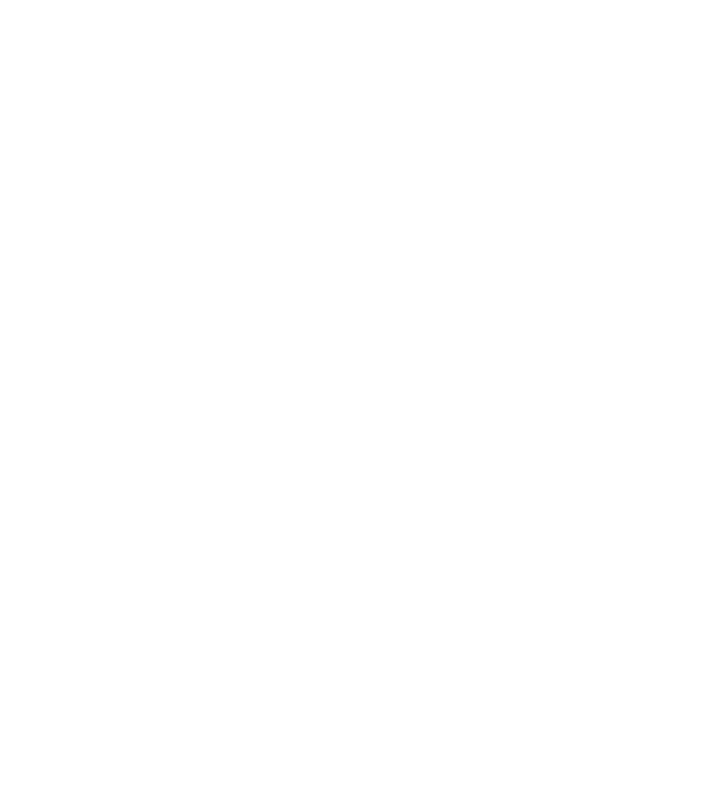
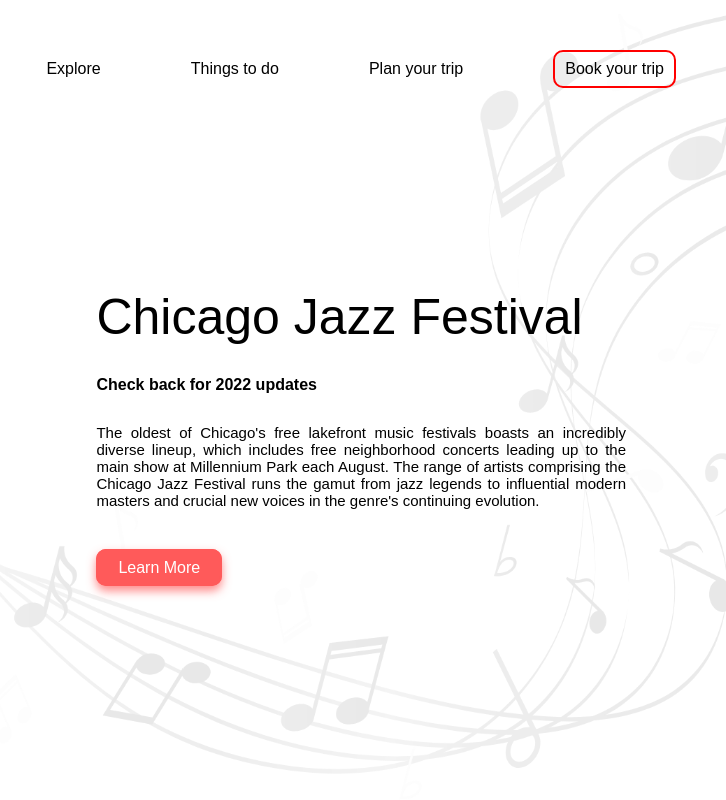
Before and after one commit to Prajwal8357/Music-Festival, a plain HTML site: page index.html in a window 1280 px wide. Shown: the full height of the page, 554-1280 px from the left. Drawn offline with Linux system fonts and the light colour scheme; a web font is replaced by a local one.

Commit message:
Done with the Project

```diff
--- a/index.html
+++ b/index.html
@@ -32,7 +32,34 @@
         <img src="play.png" alt="playImg" class="play-img" />
         <p class="watch-video">Watch Video</p>
       </div>
-      <div class="col-2"></div>
+
+      <!-- Second Column Starts here -->
+      <div class="col-2">
+        <div class="nav-2">
+          <ul>
+            <li><a href="#">Explore</a></li>
+            <li><a href="#">Things to do </a></li>
+            <li><a href="#">Plan your trip</a></li>
+            <li><a href="#" class="btn-1">Book your trip</a></li>
+          </ul>
+
+          <div class="right-text">
+            <h1>Chicago Jazz Festival</h1>
+            <h4>Check back for 2022 updates</h4>
+            <p>
+              The oldest of Chicago's free lakefront music festivals boasts an
+              incredibly diverse lineup, which includes free neighborhood
+              concerts leading up to the main show at Millennium Park each
+              August. The range of artists comprising the Chicago Jazz Festival
+              runs the gamut from jazz legends to influential modern masters and
+              crucial new voices in the genre's continuing evolution.
+            </p>
+          </div>
+          <div class="lrn-btn">
+            <a href="#">Learn More</a>
+          </div>
+        </div>
+      </div>
     </div>
   </body>
 </html>
--- a/styles.css
+++ b/styles.css
@@ -1,76 +1,146 @@
-*{
+* {
   margin: 0;
   padding: 0;
   box-sizing: border-box;
-    font-family: "Poppins",sans-serif;
+  font-family: "Poppins", sans-serif;
 }
 
-.header{
+.header {
   width: 100%;
   min-height: 100vh;
-    display: flex;  /*this helps us to make the columns side by side */
+  display: flex; /*this helps us to make the columns side by side */
   flex-wrap: wrap;
-
 }
-
-.col-1{
+/* Dealing with the column-1 */
+.col-1 {
   position: relative;
-    flex-basis: 43%;  /*Width of the column */
-    flex-grow: 1;  /*Uses Full Space in small Screen */
+  flex-basis: 43%; /*Width of the column */
+  flex-grow: 1; /*Uses Full Space in small Screen */
   background-image: url(background.png);
-    background-size:cover ;
+  background-size: cover;
   background-position: center;
-    padding: 40px;  /*helped us to bring down the images in nav class  i.e logo and search-img */
+  padding: 40px; /*helped us to bring down the images in nav class  i.e logo and search-img */
   color: white;
   box-shadow: inset 20px 20px 50px 50px rgba(0, 0, 0, 0.9);
 }
-
-.col-2{
+/* Dealing with the column-2 */
+.col-2 {
   flex-basis: 57%; /*uses 57% of the view i.e 57% of the right side column */
   flex-grow: 1;
+  padding: 50px;
+  background-image: url(music.png);
+  background-size: cover;
+  background-position: center;
 }
-.nav{
+
+/*Nav of Col 1 */
+.nav {
   width: 100%;
   display: flex;
   align-items: center;
   justify-content: space-between;
 }
-.Logo{
+
+/*logo in nav one */
+.Logo {
   width: 80px;
   cursor: pointer;
 }
 
-.search-img{
+.search-img {
   width: 25px;
   cursor: pointer;
 }
-.left-text{
+
+/*Dealing with the text in col-1 left side */
+.left-text {
   margin-top: 150px;
   padding: 50px;
-
 }
-.left-text h1{
+.left-text h1 {
   font-size: 50px;
   line-height: 1.4em;
   font-weight: 700;
 }
-.left-text p{
+.left-text p {
   margin-top: 30px;
   font-size: 15px;
   font-weight: 500;
   text-align: justify;
 }
 
-.play-img{
+.play-img {
   position: absolute;
   width: 50px;
   margin-left: 50px;
-     top:530px;
+  top: 530px;
   cursor: pointer;
 }
-.watch-video{
+.watch-video {
   position: absolute;
-    left:150px;
+  left: 150px;
   top: 550px;
   font-weight: 600;
 }
+
+/**************************** STYLING OF THE SECOND COLUMN STARTS HERE *******************/
+.nav-2 ul {
+  width: 100%;
+  display: flex;
+  align-items: center;
+  justify-content: space-between;
+}
+
+.nav-2 li {
+  list-style: none;
+}
+.nav-2 ul a {
+  list-style: none;
+  text-decoration: none;
+  color: black;
+}
+.nav-2 li:hover {
+  border: 2px solid skyblue;
+  padding: 8px 10px;
+  border-radius: 10px;
+}
+
+/*Styling only the 4th child */
+.nav-2 li:nth-child(4) {
+  border: 2px solid red;
+  padding: 8px 10px;
+  border-radius: 10px;
+}
+
+.right-text {
+  margin-top: 150px;
+  padding: 50px; /*Gives Padding from all sides to the text */
+}
+
+.right-text h1 {
+  font-size: 50px;
+  font-weight: 500;
+}
+
+.right-text h4 {
+  margin-top: 30px;
+  font-weight: 600;
+}
+
+.right-text p {
+  margin-top: 30px;
+  font-size: 15px;
+  font-weight: 500;
+  text-align: justify;
+}
+/*Styling of the button LEARN MORE */
+.lrn-btn a {
+  margin-left: 50px;
+  border: 2px solid #ff5a5a;
+  padding: 8px 20px;
+  border-radius: 10px;
+  text-decoration: none;
+  color: white;
+  background-color: #ff5a5a;
+  box-shadow: 0 5px 10px rgba(255, 90, 90, 0.7);
+}
```
Lines whose indentation alone changed are shown as unchanged.
